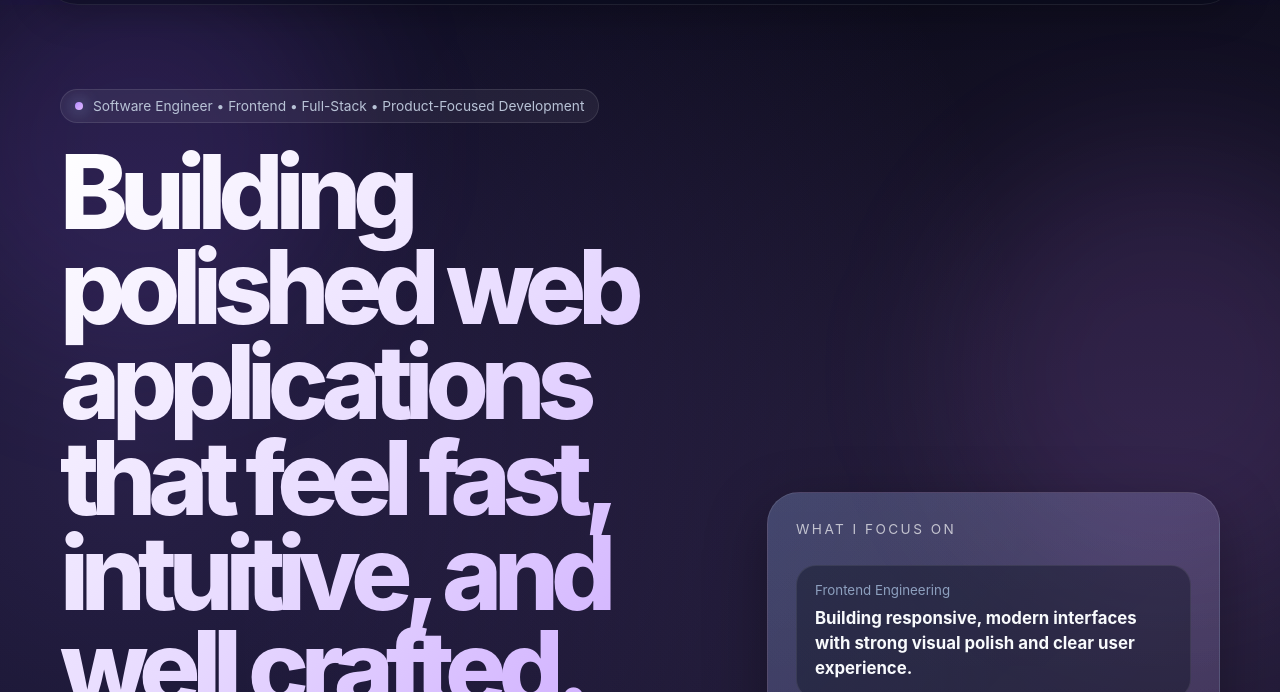
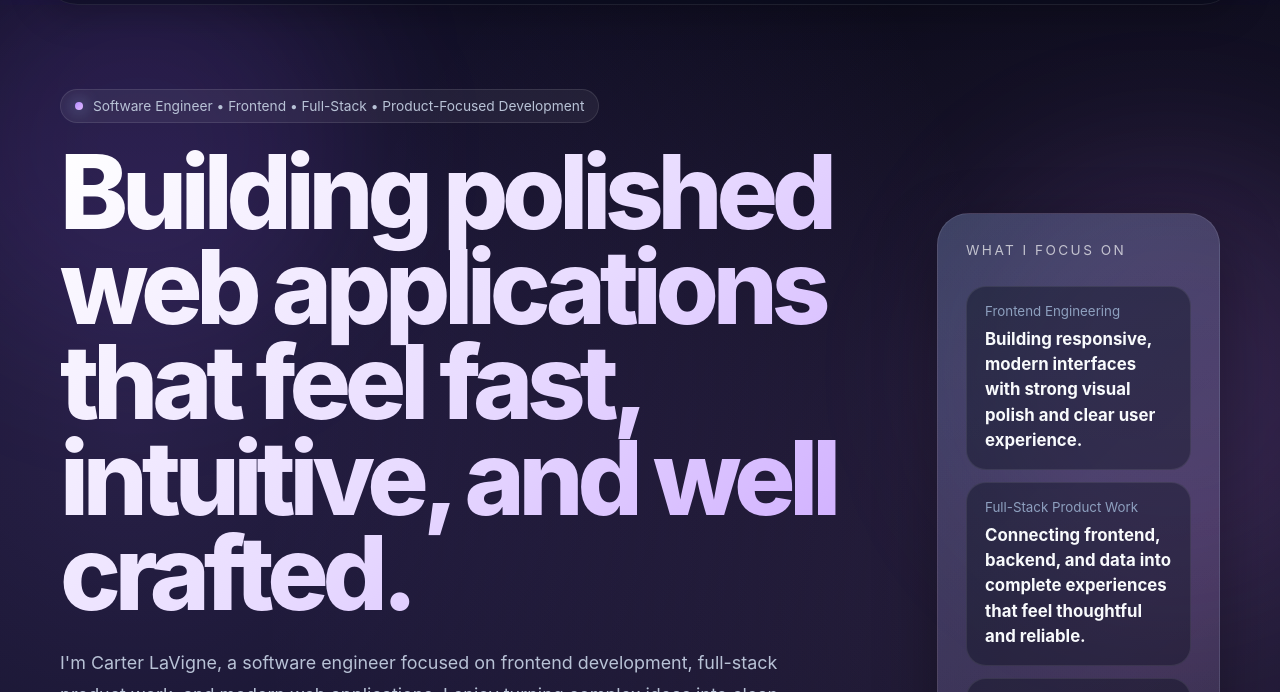
Before and after one commit to spiderCSman/Personal-Site, a website: page docs/index.html in a window 1280 px wide. Shown: the part 89-781 px from the top of the page. Drawn offline with Linux system fonts and the light colour scheme.

Commit message:
feat: add todo project and adjust hero styling for better responsiveness.

```diff
--- a/docs/styles.css
+++ b/docs/styles.css
@@ -159,7 +159,7 @@ img {
 .hero-grid {
   width: 100%;
   display: grid;
-  grid-template-columns: 1.2fr 0.8fr;
+  grid-template-columns: 1.5fr 0.5fr;
   gap: 28px;
   align-items: end;
 }
@@ -193,10 +193,8 @@ img {
 .hero h1 {
   font-size: clamp(3.3rem, 8vw, 7.5rem);
   line-height: 0.93;
-  letter-spacing: -0.08em;
+  letter-spacing: -0.06em;
   font-weight: 800;
-  max-width: 880px;
-  text-wrap: balance;
   background: linear-gradient(135deg, #ffffff 0%, #e8dbff 50%, #caa4ff 100%);
   -webkit-background-clip: text;
   -webkit-text-fill-color: transparent;
```
Also changed, not shown: docs/projects/todo/app.js (added), docs/projects/todo/index.html (added), docs/projects/todo/styles.css (added).
